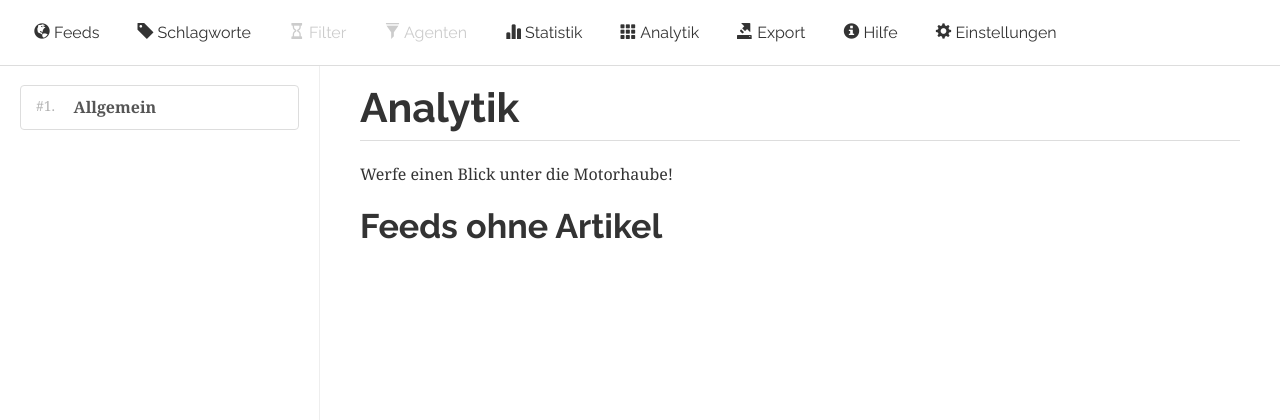
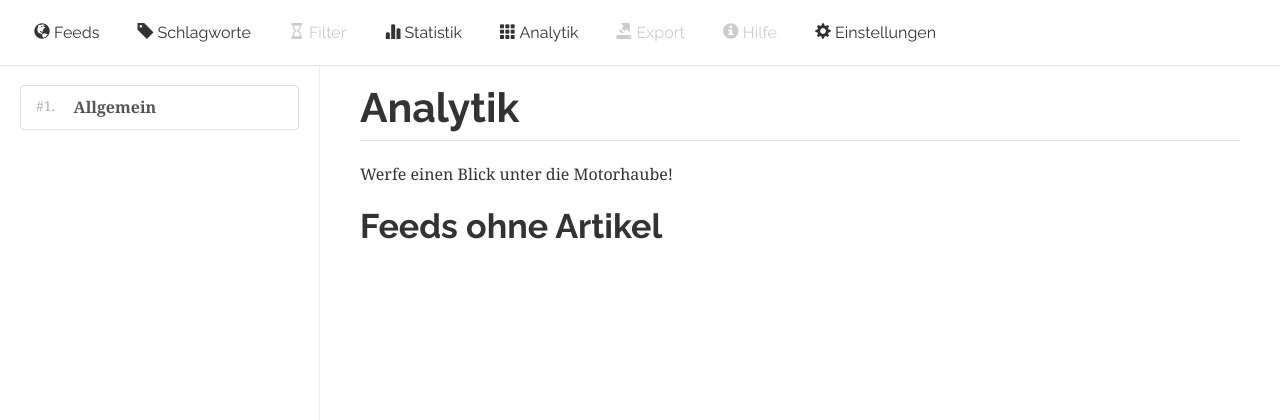
Before and after one commit to markus-beuckelmann/universs, a Python web app: template universs/templates/analytics.html in a window 1280 px wide. Shown: the top 420 px of the page. Run offline with Jinja, Linux system fonts and the light colour scheme; the template is opened without the code that fills it, so the values that code supplies are empty; some libraries are stand-ins or nearby versions.

Commit message:
Update navigation template

```diff
--- a/universs/templates/base.html
+++ b/universs/templates/base.html
@@ -49,11 +49,11 @@
             <li><a href="/"><span class="glyphicon glyphicon-globe" aria-hidden="true"></span> Feeds</a></li>
             <li><a href="/tags"><span class="glyphicon glyphicon-tag" aria-hidden="true"></span> Schlagworte</a></li>
             <li class="disabled"><a href="/filters"><span class="glyphicon glyphicon-hourglass" aria-hidden="true"></span> Filter</a></li>
-            <li class="disabled"><a href="/agents"><span class="glyphicon glyphicon-filter" aria-hidden="true"></span> Agenten</a></li>
+            {# <li class="disabled"><a href="/agents"><span class="glyphicon glyphicon-filter" aria-hidden="true"></span> Agenten</a></li> #}
             <li><a href="/statistics"><span class="glyphicon glyphicon-stats" aria-hidden="true"></span> Statistik</a></li>
             <li><a href="/analytics"><span class="glyphicon glyphicon-th" aria-hidden="true"></span> Analytik</a></li>
-            <li><a href="#"><span class="glyphicon glyphicon-export" aria-hidden="true"></span> Export</a></li>
-            <li><a href="#"><span class="glyphicon glyphicon-info-sign" aria-hidden="true"></span> Hilfe</a></li>
+            <li class="disabled"><a href="#"><span class="glyphicon glyphicon-export" aria-hidden="true"></span> Export</a></li>
+            <li class="disabled"><a href="#"><span class="glyphicon glyphicon-info-sign" aria-hidden="true"></span> Hilfe</a></li>
             <li><a href="/settings"><span class="glyphicon glyphicon-cog" aria-hidden="true"></span> Einstellungen</a></li>
           </ul>
           {# <form class="navbar-form navbar-right"> #}
```
